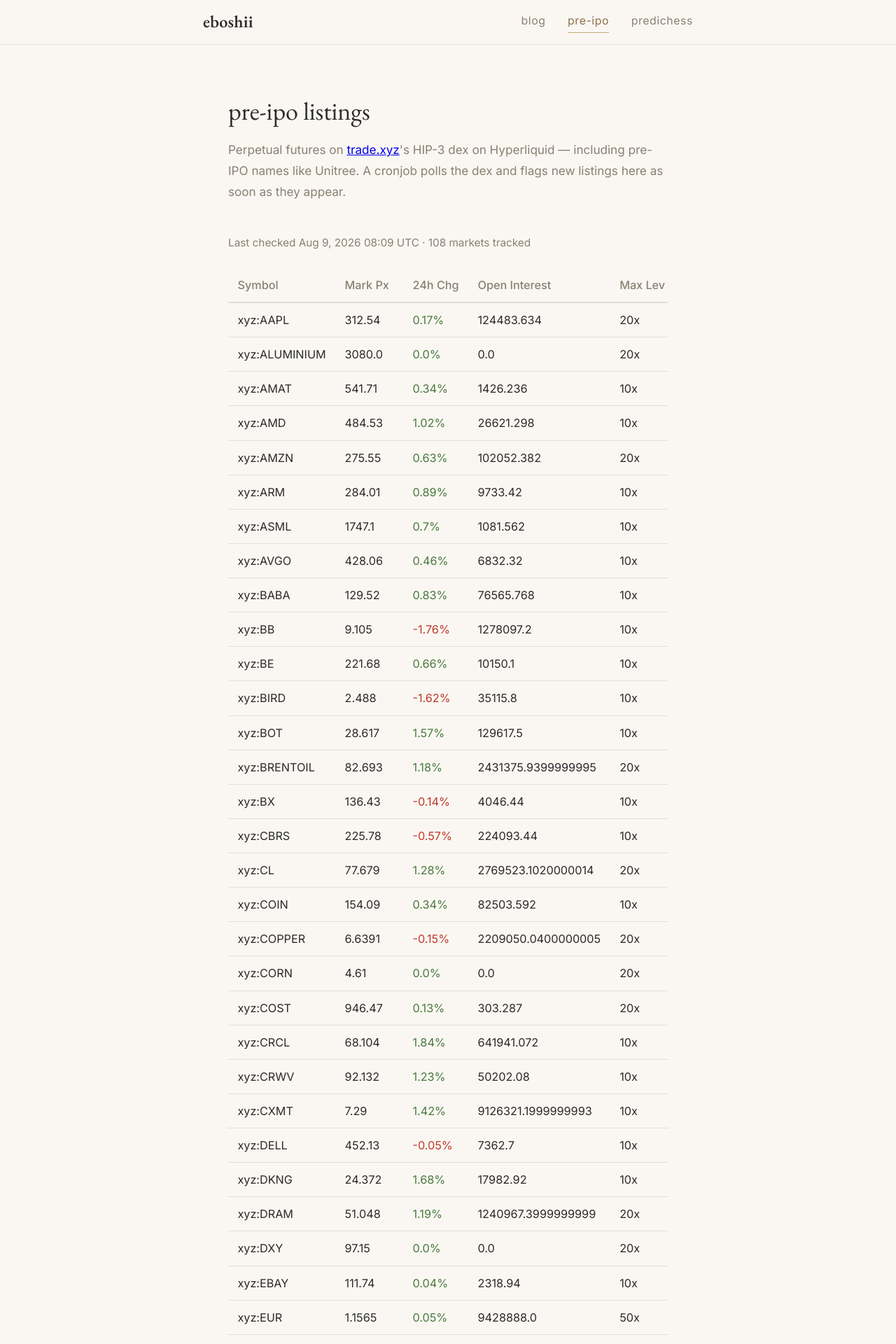
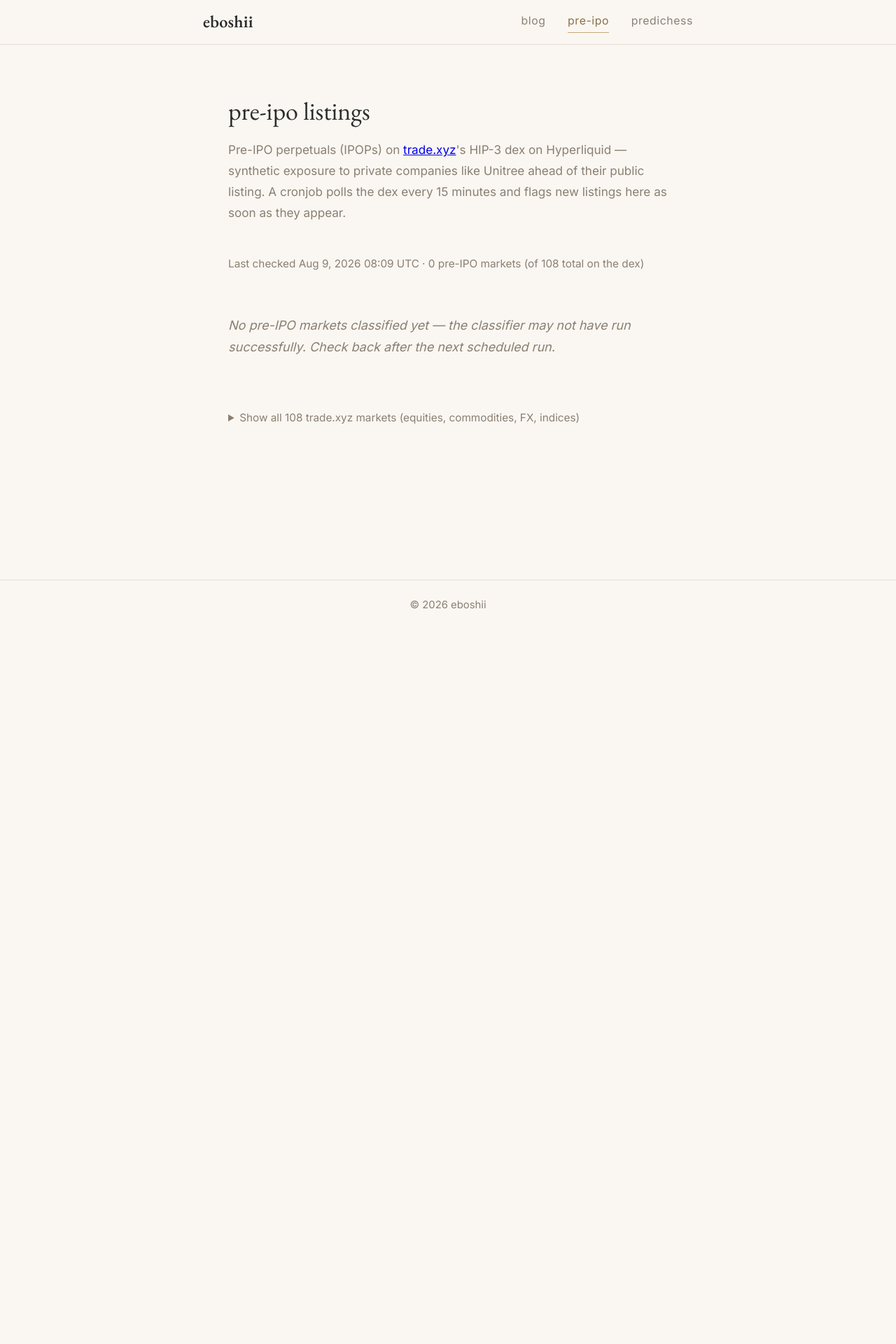
Before and after one commit to eboshii/eboshii.github.io, a Jekyll site: the page built from pre-ipo/index.html, in a window 1280 px wide. Shown: the top 1920 px of the page at 70% size. Built offline with Jekyll 4.4.1, drawn with Linux system fonts in a browser that asks for light colours; after the commit the page ends 900 px from its top, so only the background shows below that; some of the changed text lies outside the part shown.

Commit message:
Classify trade.xyz markets to show only pre-IPO listings by default
The xyz dex bundles pre-IPO perpetuals (IPOPs) together with public
equities, commodities, FX, and indices under one namespace, and the
Hyperliquid API has no field distinguishing them - the dashboard was
showing everything (AAPL, MSFT, gold, EUR, etc) as if it were pre-IPO.

Cross-reference trade.xyz's own IPOP specification docs at runtime to
tag each symbol, so the main table now shows only genuine pre-IPO
markets (e.g. Unitree), with the full unfiltered market list still
available behind a collapsed "show all" section. The new-listing alert
and ntfy notification are now scoped to new pre-IPO tickers only.

Co-Authored-By: Claude Sonnet 5 <noreply@anthropic.com>
Claude-Session: https://claude.ai/code/session_0152Tius1xm6dJmLkgA79Wfe

```diff
--- a/assets/css/main.css
+++ b/assets/css/main.css
@@ -276,6 +276,21 @@ main {
 .dashboard-table .pos { color: #4A7A3E; }
 .dashboard-table .neg { color: #C0392B; }
 
+.all-markets {
+  margin-top: 2rem;
+}
+
+.all-markets summary {
+  cursor: pointer;
+  color: var(--muted);
+  font-size: 0.85rem;
+  margin-bottom: 1rem;
+}
+
+.all-markets summary:hover {
+  color: var(--accent);
+}
+
 /* -----------------------------------------------
    Individual post
 ----------------------------------------------- */
--- a/pre-ipo/index.html
+++ b/pre-ipo/index.html
@@ -1,27 +1,29 @@
 ---
 layout: default
 title: Pre-IPO Listings
-description: Live pre-IPO and equity perpetual futures listed on trade.xyz's HIP-3 dex on Hyperliquid.
+description: Live pre-IPO perpetual futures (IPOPs) listed on trade.xyz's HIP-3 dex on Hyperliquid.
 ---
 <div class="category-page">
   <h1>pre-ipo listings</h1>
-  <p class="category-desc">Perpetual futures on <a href="https://trade.xyz">trade.xyz</a>'s HIP-3 dex on Hyperliquid — including pre-IPO names like Unitree. A cronjob polls the dex and flags new listings here as soon as they appear.</p>
+  <p class="category-desc">Pre-IPO perpetuals (IPOPs) on <a href="https://trade.xyz">trade.xyz</a>'s HIP-3 dex on Hyperliquid — synthetic exposure to private companies like Unitree ahead of their public listing. A cronjob polls the dex every 15 minutes and flags new listings here as soon as they appear.</p>
 
   {% assign d = site.data.pre_ipo %}
   {% if d and d.markets %}
-  <p class="dashboard-meta">Last checked {{ d.last_run | date: "%b %-d, %Y %H:%M" }} UTC &middot; {{ d.market_count }} market{% if d.market_count != 1 %}s{% endif %} tracked</p>
+  {% assign pre_ipo_markets = d.markets | where: "is_pre_ipo", true %}
+  <p class="dashboard-meta">Last checked {{ d.last_run | date: "%b %-d, %Y %H:%M" }} UTC &middot; {{ pre_ipo_markets.size }} pre-IPO market{% if pre_ipo_markets.size != 1 %}s{% endif %} (of {{ d.market_count }} total on the dex)</p>
 
   {% if d.new_symbols and d.new_symbols.size > 0 %}
-  <div class="alert">New listing{% if d.new_symbols.size != 1 %}s{% endif %} detected: <strong>{{ d.new_symbols | join: ", " }}</strong></div>
+  <div class="alert">New pre-IPO listing{% if d.new_symbols.size != 1 %}s{% endif %} detected: <strong>{{ d.new_symbols | join: ", " }}</strong></div>
   {% endif %}
 
+  {% if pre_ipo_markets.size > 0 %}
   <div class="table-scroll">
   <table class="dashboard-table">
     <thead>
       <tr><th>Symbol</th><th>Mark Px</th><th>24h Chg</th><th>Open Interest</th><th>Max Lev</th><th>First Seen</th></tr>
     </thead>
     <tbody>
-      {% for m in d.markets %}
+      {% for m in pre_ipo_markets %}
       <tr{% if m.is_new %} class="new-row"{% endif %}>
         <td>{{ m.symbol }}{% if m.is_new %} <span class="badge">NEW</span>{% endif %}</td>
         <td>{{ m.mark_px | default: "–" }}</td>
@@ -35,6 +37,30 @@ description: Live pre-IPO and equity perpetual futures listed on trade.xyz's HIP
   </table>
   </div>
   {% else %}
+  <p class="empty-state">No pre-IPO markets classified yet — the classifier may not have run successfully. Check back after the next scheduled run.</p>
+  {% endif %}
+
+  <details class="all-markets">
+    <summary>Show all {{ d.market_count }} trade.xyz markets (equities, commodities, FX, indices)</summary>
+    <div class="table-scroll">
+    <table class="dashboard-table">
+      <thead>
+        <tr><th>Symbol</th><th>Category</th><th>Mark Px</th><th>24h Chg</th></tr>
+      </thead>
+      <tbody>
+        {% for m in d.markets %}
+        <tr>
+          <td>{{ m.symbol }}</td>
+          <td>{% if m.is_pre_ipo %}Pre-IPO{% else %}Other{% endif %}</td>
+          <td>{{ m.mark_px | default: "–" }}</td>
+          <td{% if m.pct_change %}{% if m.pct_change < 0 %} class="neg"{% else %} class="pos"{% endif %}{% endif %}>{% if m.pct_change %}{{ m.pct_change | round: 2 }}%{% else %}–{% endif %}</td>
+        </tr>
+        {% endfor %}
+      </tbody>
+    </table>
+    </div>
+  </details>
+  {% else %}
   <p class="empty-state">Dashboard data hasn't been generated yet — check back after the next scheduled run.</p>
   {% endif %}
 </div>
```
Also changed, not shown: scripts/pre_ipo_dashboard.py (+59 -9 lines).
